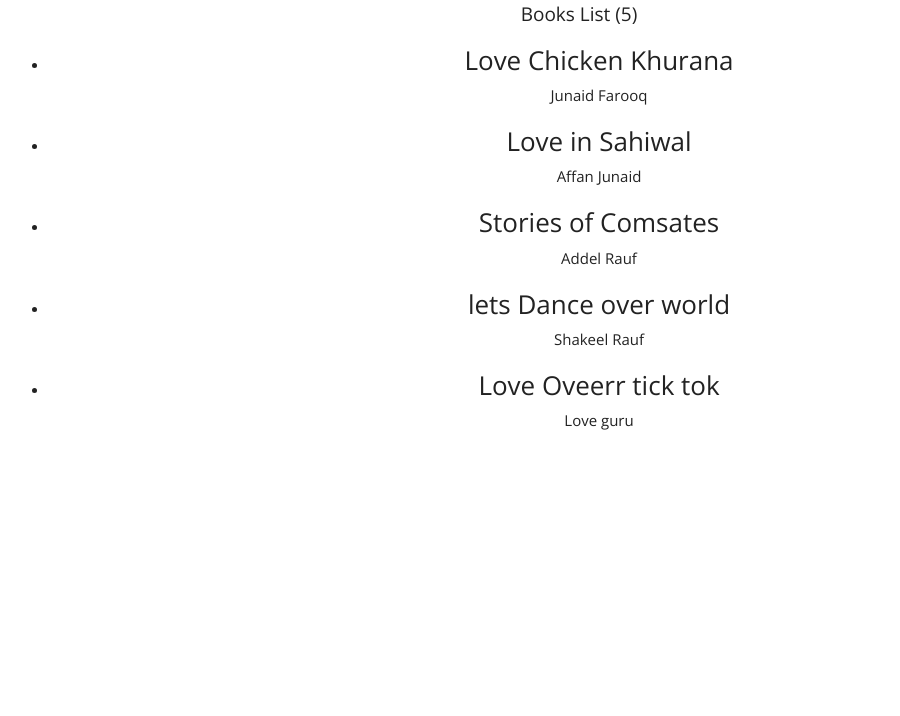
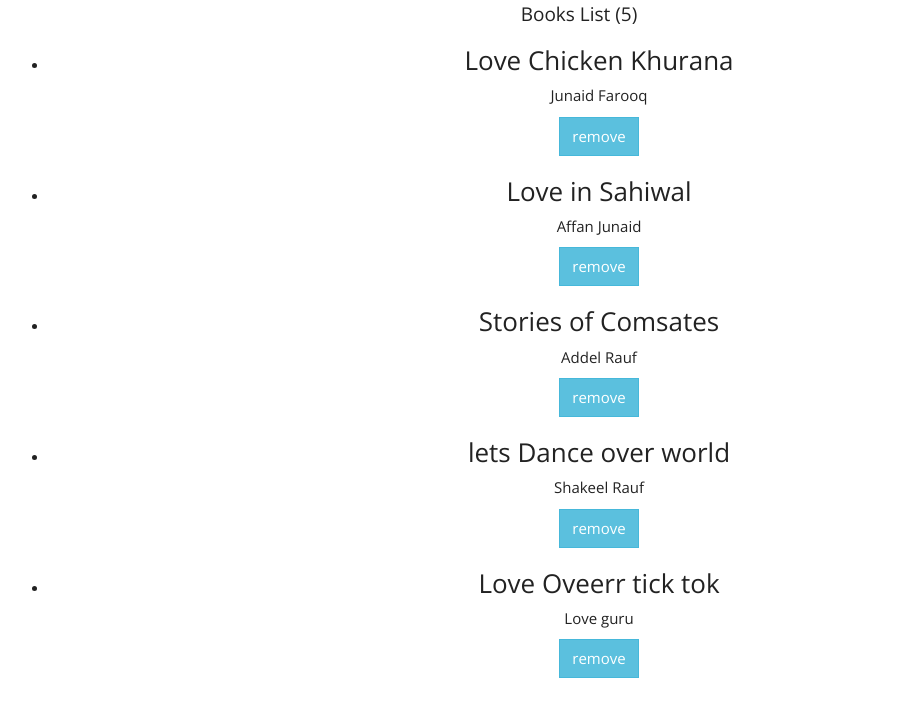
Before and after one commit to ijunaid8989/Applical, a website: page public/index.html in a window 1280 px wide. Shown: the part 70-786 px from the top of the page, without its empty margins (61-961 px from the left). Drawn offline with nearby package versions, Linux system fonts and the light colour scheme.

Commit message:
Added Delet/remove option in views

```diff
--- a/public/app.js
+++ b/public/app.js
@@ -19,8 +19,15 @@
 books.add({author : "Love guru", title : "Love Oveerr tick tok"});
 
 var BookView = Backbone.View.extend({
+
 	template : _.template($("#BookShow").html()),
 	tagName : "li",
+	events : {
+		"click .remove" : "removeModel"
+	},
+	removeModel : function(evt){
+		this.model.collection.remove(this.model);
+	},
 	render : function(){
 		this.$el.html(this.template( this.model.toJSON() ));
 		return this;
@@ -29,18 +36,28 @@
 
 var BooksView = Backbone.View.extend({
 
-	template : _.template($("#BooksShow").html()),
-	//tagName : "ul",
+	initialize : function(){
+		this.listenTo(this.collection,"remove",this.removeModel);
+	},
+	template : _.template( $("#BooksShow").html() ),
+
+	children : {
+
+	},
+
 	render : function(){
 		this.$el.html( this.template(this.collection) );
-		var ul = this.$('ul');
+		var ul = this.$("ul");
 		this.collection.each(function(model){
-			var bookView = new BookView ({
+			this.children[model.cid] = new BookView({
 				model : model
 			});
-			ul.append(bookView.render().el);
-		});
+			ul.append(this.children[model.cid].render().el);
+		},this);
 		return this;
+	},
+	removeModel : function(model){
+		this.children[model.cid].remove();
 	}
 });
 
--- a/public/index.html
+++ b/public/index.html
@@ -7,11 +7,11 @@
 <body>
 <div class="container text-center">
 	<h1>Lets Talk about Books Collection</h1>
-<script id="BookShow" type="text/template">
-
-		<h3><%= title %></h3>
-		<p><%= author %></p>
-</script>
+	<script id="BookShow" type="text/template">
+			<h3><%= title %></h3>
+			<p><%= author %></p>
+			<button class="btn btn-info remove">remove</button>
+	</script>
 	<script id="BooksShow" type="text/template">
 		<h4>Books List (<%= length %>)</h4>
 		<ul></ul>
```
